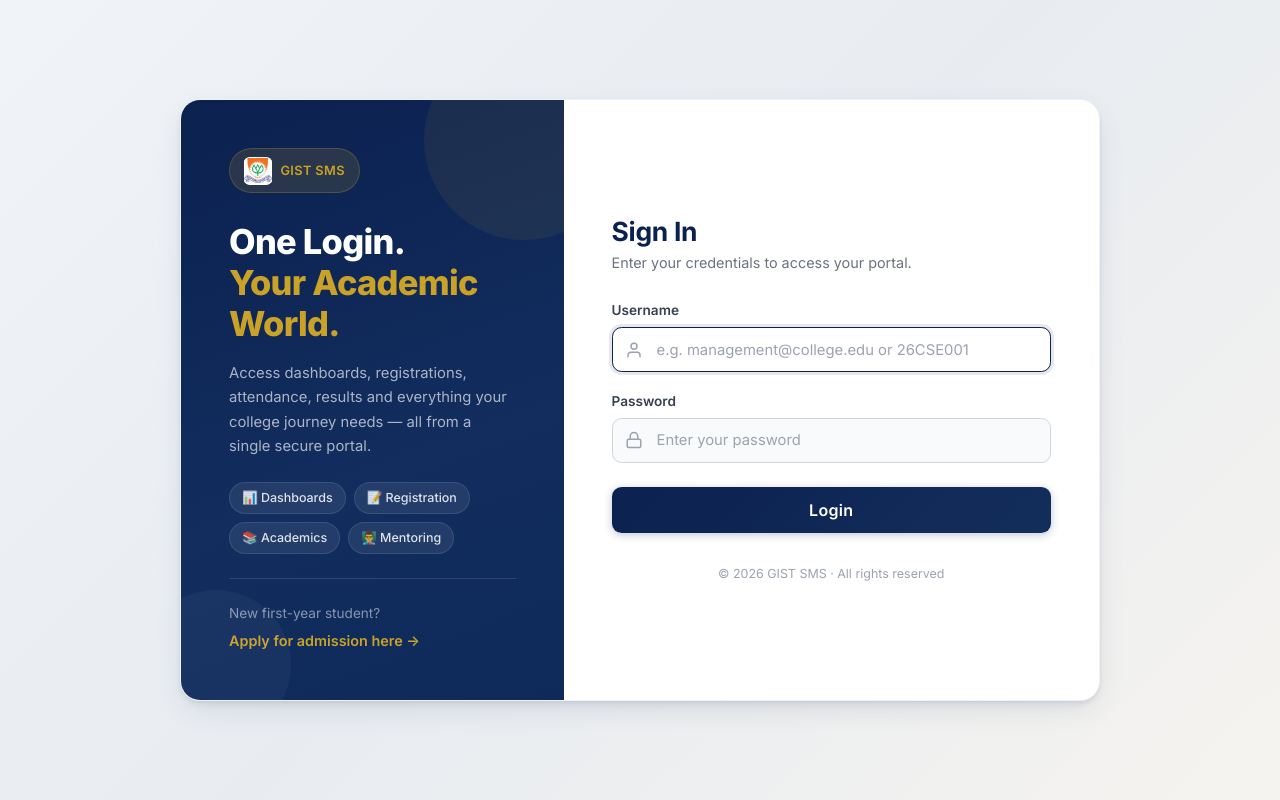
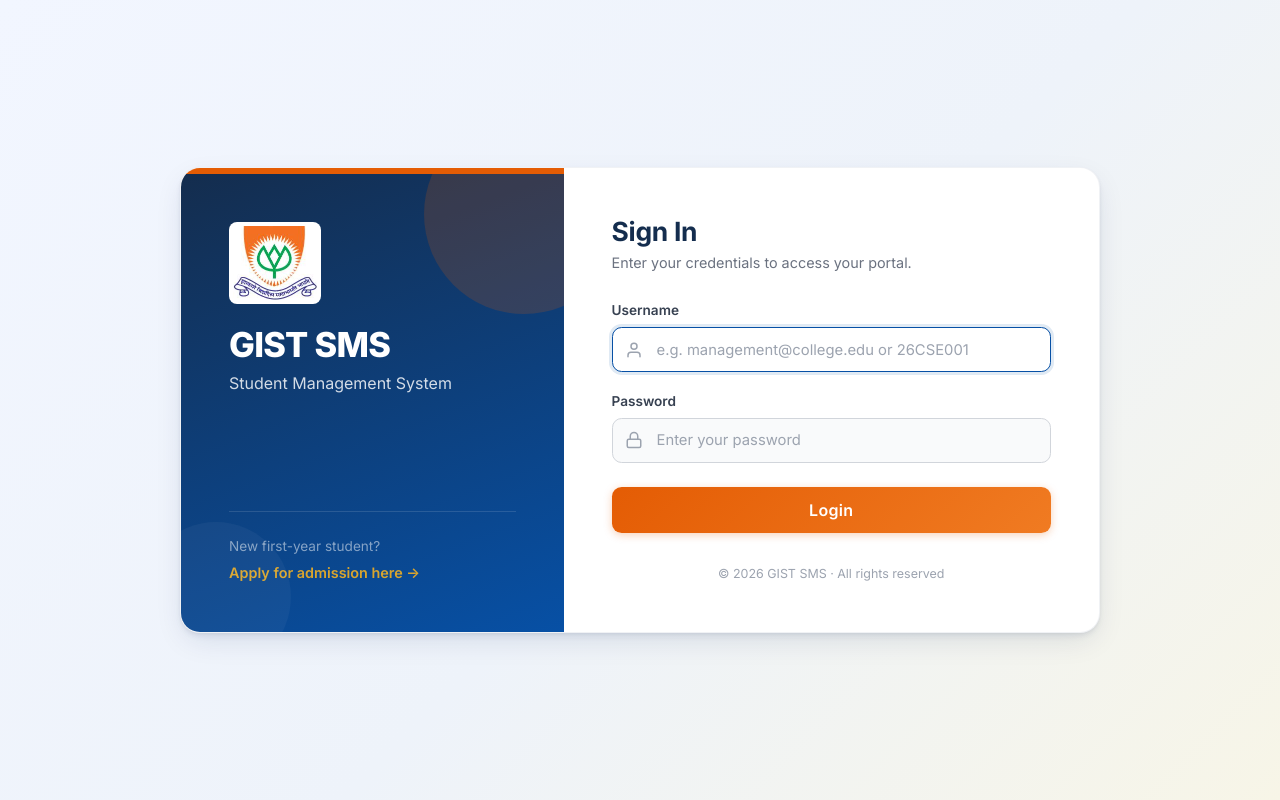
Before and after one commit to Prem-Gandavarapu/SMS-WORKSHOP-, a Python web app: template app/templates/login.html in a window 1280 px wide. Run offline with Jinja, Linux system fonts and the light colour scheme; the template is opened without the code that fills it, so the values that code supplies are empty.

Commit message:
Refine login branding with official GIST palette

```diff
--- a/app/static/css/app.css
+++ b/app/static/css/app.css
@@ -7,10 +7,10 @@ body {
     font-family: 'Inter', -apple-system, BlinkMacSystemFont, 'Segoe UI', Roboto, sans-serif;
 }
 
-/* Left sidebar in college navy */
+/* Official GIST navy */
 .sidebar {
     width: 100%;
-    background-color: #0B2150;
+    background-color: #142D4E;
 }
 
 @media (min-width: 768px) {
@@ -21,19 +21,19 @@ body {
 }
 
 .bg-navy {
-    background-color: #0B2150;
+    background-color: #142D4E;
 }
 
 .btn-navy {
-    background-color: #0B2150;
-    border-color: #0B2150;
+    background-color: #142D4E;
+    border-color: #142D4E;
     color: #ffffff;
 }
 
 .btn-navy:hover,
 .btn-navy:focus {
-    background-color: #08193d;
-    border-color: #08193d;
+    background-color: #0d2038;
+    border-color: #0d2038;
     color: #ffffff;
 }
 
@@ -61,14 +61,21 @@ body {
 }
 
 .brand-logo-login {
-    width: 28px;
-    height: 28px;
+    width: 92px;
+    height: 82px;
+    padding: 0.25rem;
+    border-radius: 0.5rem;
+}
+
+.login-branding {
+    position: relative;
+    z-index: 1;
 }
 
 /* Gold role badge in the top bar */
 .role-badge {
-    background-color: #C9A227;
-    color: #0B2150;
+    background-color: #D9A52E;
+    color: #142D4E;
     font-weight: 600;
     padding: 0.4em 0.65em;
 }
@@ -132,7 +139,7 @@ body {
 
 /* Subtle gradient background for public pages */
 .public-body {
-    background: linear-gradient(135deg, #f0f4f8 0%, #e8ecf1 50%, #f5f3ef 100%);
+    background: linear-gradient(135deg, #f2f6ff 0%, #eef3fa 55%, #f7f5e7 100%);
     min-height: 100vh;
 }
 
@@ -150,11 +157,12 @@ body {
 
 /* Left navy panel */
 .login-left {
-    background: linear-gradient(160deg, #0B2150 0%, #122d5e 60%, #0d2a5a 100%);
+    background: linear-gradient(160deg, #142D4E 0%, #0750a5 100%);
     color: #ffffff;
     padding: 2.5rem;
     position: relative;
     overflow: hidden;
+    border-top: 6px solid #e45c04;
 }
 
 /* Subtle decorative circles on the left panel */
@@ -166,7 +174,7 @@ body {
     width: 200px;
     height: 200px;
     border-radius: 50%;
-    background: rgba(201, 162, 39, 0.08);
+    background: rgba(228, 92, 4, 0.18);
     pointer-events: none;
 }
 
@@ -182,42 +190,42 @@ body {
     pointer-events: none;
 }
 
-/* College badge on left panel */
+/* GIST logo and name */
 .login-badge {
     display: inline-flex;
     align-items: center;
     gap: 0.5rem;
-    background: rgba(201, 162, 39, 0.15);
-    color: #C9A227;
+    background: rgba(255, 255, 255, 0.1);
+    color: #ffffff;
     font-size: 0.8rem;
     font-weight: 600;
     padding: 0.45rem 0.9rem;
     border-radius: 999px;
-    border: 1px solid rgba(201, 162, 39, 0.25);
+    border: 1px solid rgba(255, 255, 255, 0.25);
     margin-bottom: 1.75rem;
     letter-spacing: 0.03em;
     text-transform: uppercase;
 }
 
-/* Main heading */
+/* Clean login branding */
 .login-heading {
-    font-size: 2rem;
+    font-size: 2.4rem;
     font-weight: 800;
     line-height: 1.2;
-    margin-bottom: 1rem;
+    margin: 1.25rem 0 0.35rem;
     letter-spacing: -0.02em;
 }
 
 .login-heading-gold {
-    color: #C9A227;
+    color: #D9A52E;
 }
 
 /* Description paragraph */
 .login-description {
-    color: rgba(255, 255, 255, 0.65);
-    font-size: 0.925rem;
-    line-height: 1.65;
-    margin-bottom: 1.5rem;
+    color: rgba(255, 255, 255, 0.82);
+    font-size: 1rem;
+    line-height: 1.5;
+    margin-bottom: 0;
 }
 
 /* Feature pills row */
@@ -251,7 +259,7 @@ body {
 }
 
 .login-register-anchor {
-    color: #C9A227;
+    color: #D9A52E;
     font-weight: 600;
     font-size: 0.9rem;
     text-decoration: none;
@@ -259,7 +267,7 @@ body {
 }
 
 .login-register-anchor:hover {
-    color: #dbb632;
+    color: #f0c95c;
     text-decoration: underline;
 }
 
@@ -272,7 +280,7 @@ body {
 .login-form-title {
     font-size: 1.65rem;
     font-weight: 700;
-    color: #0B2150;
+    color: #142D4E;
     letter-spacing: -0.01em;
     margin-bottom: 0.25rem;
 }
@@ -324,15 +332,15 @@ body {
 }
 
 .login-input:focus {
-    border-color: #0B2150;
-    box-shadow: 0 0 0 3px rgba(11, 33, 80, 0.1);
+    border-color: #0750a5;
+    box-shadow: 0 0 0 3px rgba(7, 80, 165, 0.12);
     background-color: #ffffff;
     outline: none;
 }
 
 /* Login button */
 .login-btn {
-    background: linear-gradient(135deg, #0B2150 0%, #142e5c 100%);
+    background: linear-gradient(135deg, #e45c04 0%, #f07b22 100%);
     color: #ffffff;
     font-weight: 600;
     font-size: 1rem;
@@ -341,19 +349,19 @@ body {
     border-radius: 0.6rem;
     letter-spacing: 0.02em;
     transition: all 0.25s ease;
-    box-shadow: 0 2px 8px rgba(11, 33, 80, 0.25);
+    box-shadow: 0 2px 8px rgba(228, 92, 4, 0.28);
 }
 
 .login-btn:hover {
-    background: linear-gradient(135deg, #08193d 0%, #0d2347 100%);
+    background: linear-gradient(135deg, #c84e03 0%, #e45c04 100%);
     color: #ffffff;
     transform: translateY(-1px);
-    box-shadow: 0 4px 16px rgba(11, 33, 80, 0.35);
+    box-shadow: 0 4px 16px rgba(228, 92, 4, 0.35);
 }
 
 .login-btn:active {
     transform: translateY(0);
-    box-shadow: 0 1px 4px rgba(11, 33, 80, 0.2);
+    box-shadow: 0 1px 4px rgba(228, 92, 4, 0.2);
 }
 
 /* Footer text */
--- a/app/templates/login.html
+++ b/app/templates/login.html
@@ -8,34 +8,11 @@
     <div class="row g-0">
         <!-- Left Navy Branding Panel -->
         <div class="col-lg-5 col-md-5 login-left d-flex flex-column justify-content-between">
-            <!-- Top branding area -->
-            <div>
-                <!-- College badge -->
-                <div class="login-badge">
-                    <img src="/static/img/gist-logo.jpg" alt="GIST logo" class="brand-logo brand-logo-login">
-                    <span>GIST SMS</span>
-                </div>
-
-                <!-- Main heading -->
-                <h1 class="login-heading">
-                    One Login.<br>
-                    <span class="login-heading-gold">Your Academic World.</span>
-                </h1>
-
-                <!-- Description -->
-                <p class="login-description">
-                    Access dashboards, registrations, attendance,
-                    results and everything your college journey needs
-                    — all from a single secure portal.
-                </p>
-
-                <!-- Feature pills -->
-                <div class="login-features">
-                    <span class="login-feature-pill">📊 Dashboards</span>
-                    <span class="login-feature-pill">📝 Registration</span>
-                    <span class="login-feature-pill">📚 Academics</span>
-                    <span class="login-feature-pill">👨‍🏫 Mentoring</span>
-                </div>
+            <!-- GIST branding -->
+            <div class="login-branding">
+                <img src="/static/img/gist-logo.jpg" alt="Geethanjali Institute of Science and Technology logo" class="brand-logo brand-logo-login">
+                <h1 class="login-heading">GIST SMS</h1>
+                <p class="login-description">Student Management System</p>
             </div>
 
             <!-- Bottom registration link -->
```
